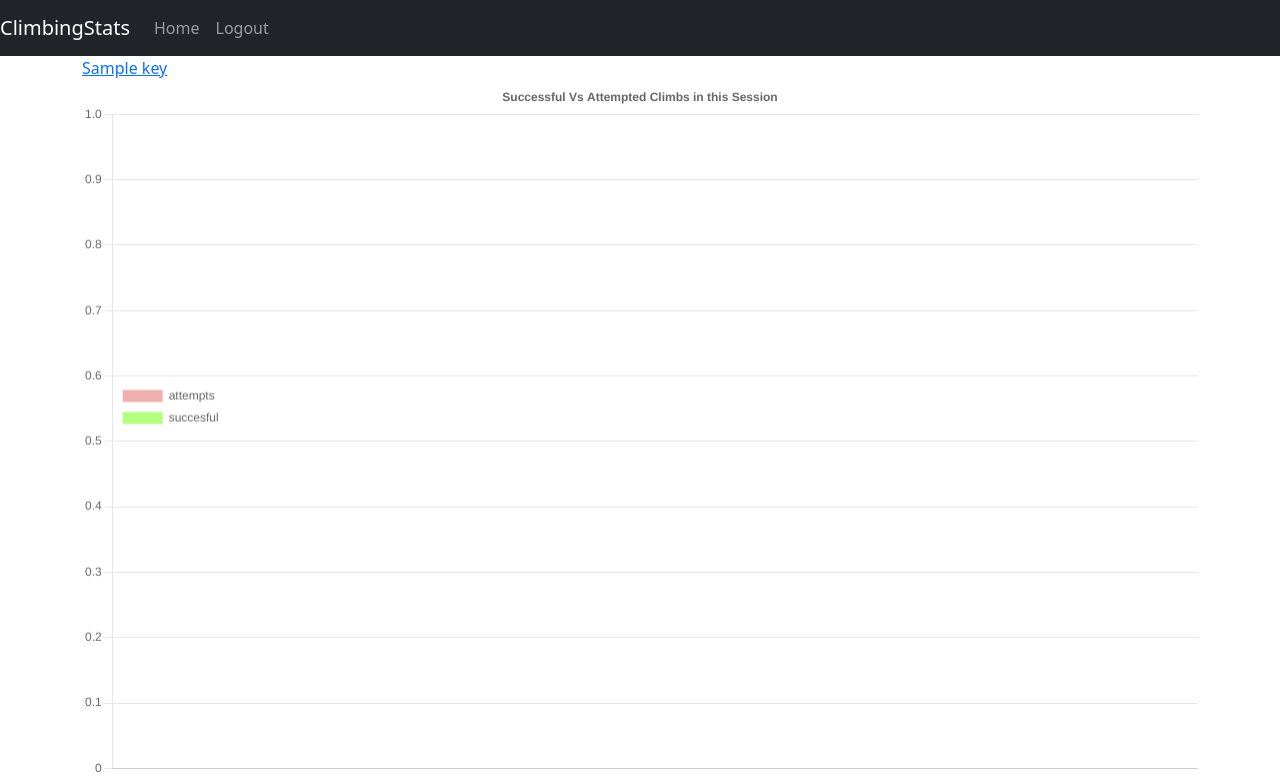
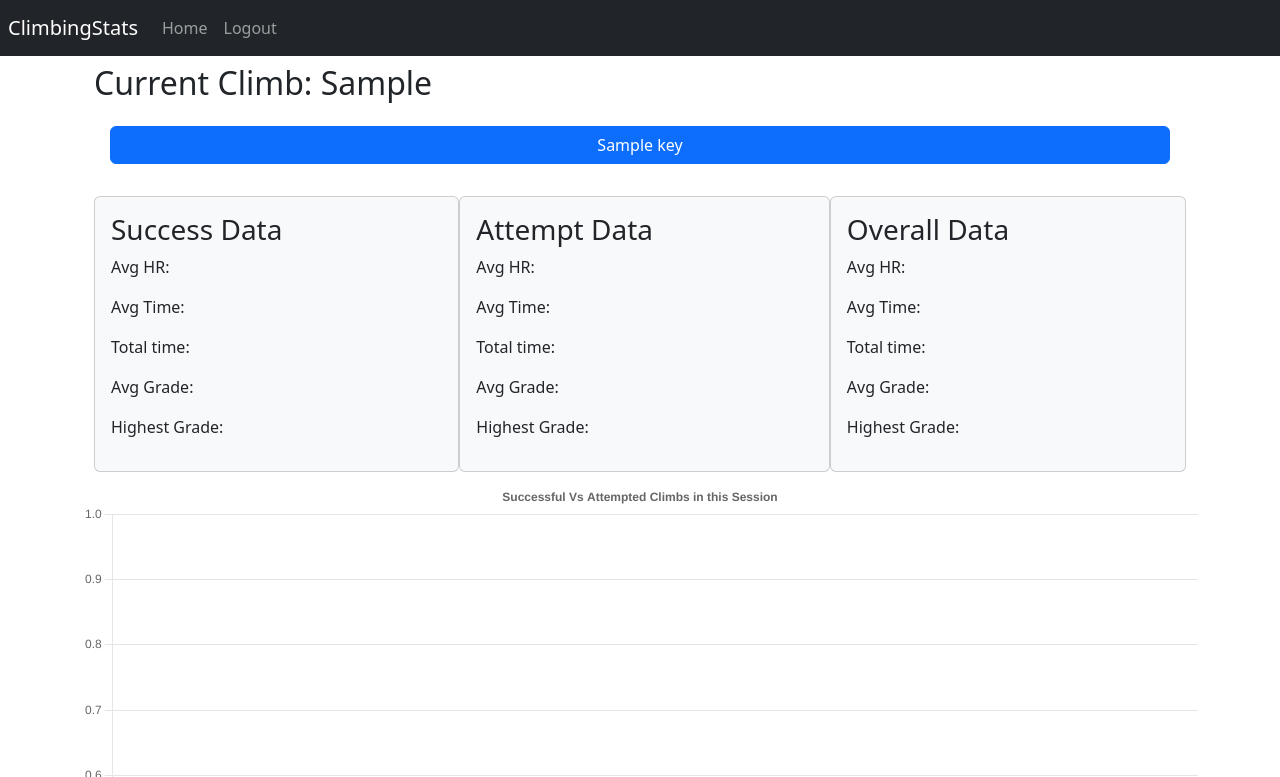
Before and after one commit to jphavill/climbingFlask, a Flask app: template templates/climb.html in a window 1280 px wide. Shown: the top 777 px of the page. Run offline with Flask 3, Linux system fonts and the light colour scheme; the template is opened without the code that fills it: most values are stand-ins (such as "Sample title", 1, 10 or a date in 2020).

Commit message:
add bootstrap pretty

```diff
--- a/app.py
+++ b/app.py
@@ -46,10 +46,11 @@ def climb():
         return redirect(url_for('login'))
     climb_file = session['climb_file']
     all_climbs = session['all_climbs']
+    active_climb = session['active_climb']
     print(all_climbs)
     labels, success_data, attempts_data = generateClimbGraph(climb_file)
     timeline_datasets = generateTimelineGraph(climb_file)
-    return render_template('climb.html', climb_file=climb_file, all_climbs=all_climbs, success_data=success_data, attempts_data=attempts_data, v_lables=labels, timeline_datasets=timeline_datasets)
+    return render_template('climb.html', active_climb=active_climb, climb_file=climb_file, all_climbs=all_climbs, success_data=success_data, attempts_data=attempts_data, v_lables=labels, timeline_datasets=timeline_datasets)
 
 @app.route('/first_time_setup', methods =["POST"])
 def first_time_setup():
--- a/templates/base.html
+++ b/templates/base.html
@@ -12,7 +12,7 @@
 </head>
 
 <body>
-    <nav class="navbar navbar-expand-lg navbar-dark bg-dark">
+    <nav class="px-2 navbar navbar-expand-lg navbar-dark bg-dark">
         <a class="navbar-brand" href="#">ClimbingStats</a>
         <button class="navbar-toggler" type="button" data-toggle="collapse" data-target="#navbarSupportedContent" aria-controls="navbarSupportedContent" aria-expanded="false" aria-label="Toggle navigation">
             <span class="navbar-toggler-icon"></span>
--- a/templates/climb.html
+++ b/templates/climb.html
@@ -21,9 +21,52 @@
 <p>attempts {{attempts_data }}</p>
 <p>labels {{v_lables}}</p> -->
 
-{% for key in all_climbs %}
-<a href="{{ url_for('set_climb', climb=key) }}">{{key}}</a>
-{% endfor %}
+
+<div class="container-fluid py-2">
+    <h2 class="font-weight-light">Current Climb: {{active_climb}}</h2>
+    <div class="d-flex flex-row flex-nowrap">
+        {% for key in all_climbs %}
+            {% if key == active_climb %}
+            <div class="card card-body border-0">
+                <button type="button" class="btn btn-outline-success" disabled>{{key}}</button>
+            </div>
+            {% else %}
+            <div class="card card-body border-0">
+                <a href="{{ url_for('set_climb', climb=key) }}" class="btn btn-primary">{{key}}</a>
+            </div>
+            {% endif %}
+
+
+        {% endfor %}
+    </div>
+    <div class="mt-3 d-flex flex-row">
+        <div class="card card-body bg-light">
+            <h3>Success Data</h3>
+            <p>Avg HR: </p>
+            <p>Avg Time: </p>
+            <p>Total time:</p>
+            <p>Avg Grade: </p>
+            <p>Highest Grade: </p>
+        </div>
+        <div class="card card-body bg-light">
+            <h3>Attempt Data</h3>
+            <p>Avg HR: </p>
+            <p>Avg Time: </p>
+            <p>Total time:</p>
+            <p>Avg Grade: </p>
+            <p>Highest Grade: </p>
+        </div>
+        <div class="card card-body bg-light">
+            <h3>Overall Data</h3>
+            <p>Avg HR: </p>
+            <p>Avg Time: </p>
+            <p>Total time:</p>
+            <p>Avg Grade: </p>
+            <p>Highest Grade: </p>
+        </div>
+    </div>
+</div>
+
 
 
 <div class="climbs">
```
Also changed, not shown: templates/changeClimb.html (+16 -7 lines), templates/loading.html (+7 -4 lines).
